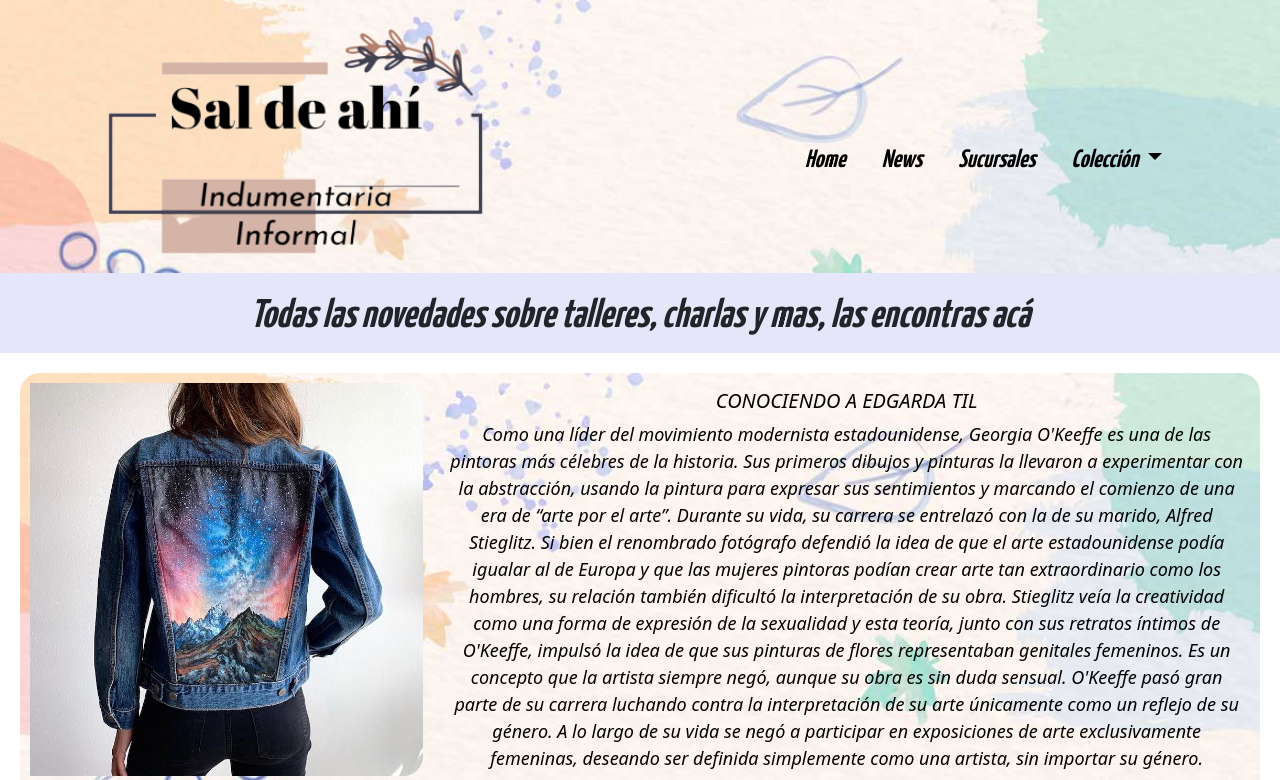
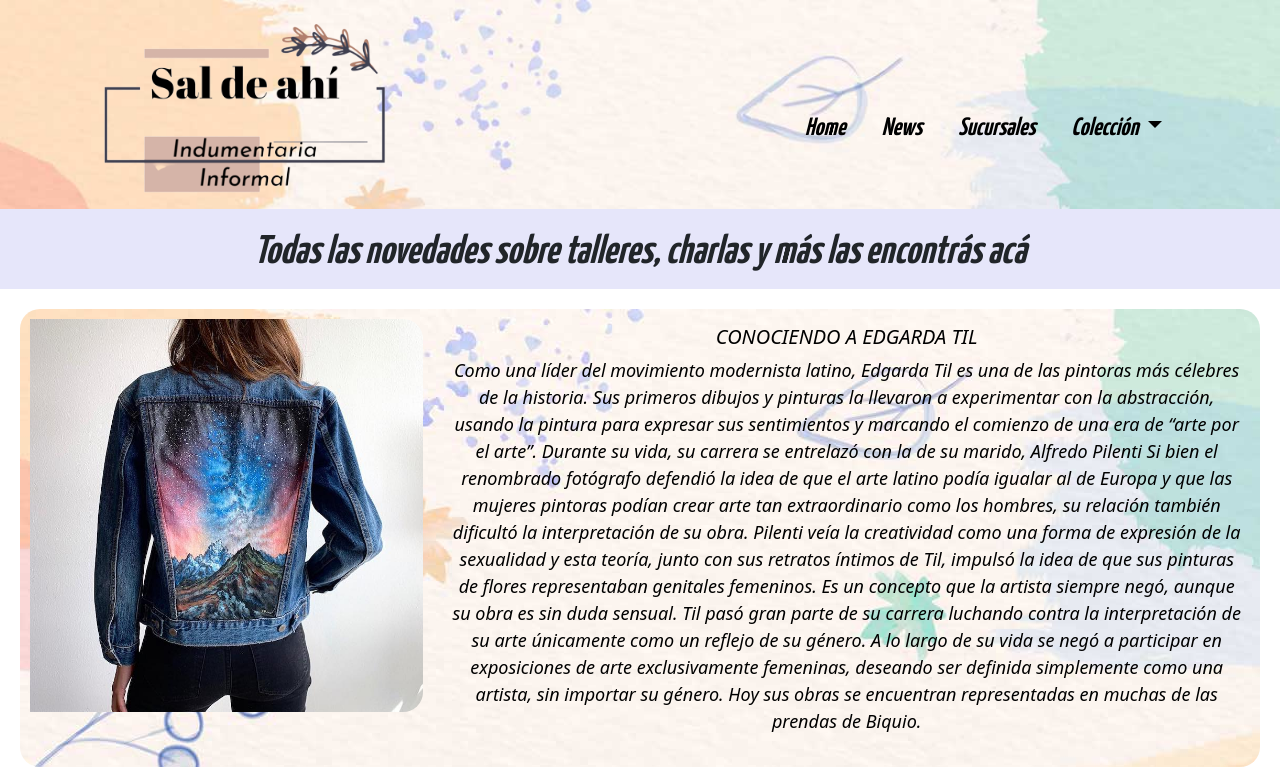
Before and after one commit to adromussi/saldeahi-indumentariainformal, a website: page secciones/news.html in a window 1280 px wide. Shown: the top 780 px of the page. Drawn offline with nearby package versions, Linux system fonts and the light colour scheme; a web font is replaced by a local one.

Commit message:
correccion ortografica

```diff
--- a/scss/componentes/_header.scss
+++ b/scss/componentes/_header.scss
@@ -14,8 +14,8 @@
 
         .logo1 {
             margin-left: 10px;
-            width: 80%;
-            height: 80%;
+            width: 60%;
+            height: 60%;
         }
         .menu {
             margin-left: 200px;
@@ -107,8 +107,8 @@
 /*MEDIAS*/
 @media only screen and (min-width: 1200px) {
     .logo1{
-        width: 90%;
-        height: 90%;
+        width:60%;
+        height: 60%;
         margin-right: 100px;
     }
 
@@ -120,23 +120,36 @@
        font-size: 5px;
 
     }
+    .logo{
+        width: 50px;
+        height: 50px;
+
+    }
 
 }
 @media only screen and (min-width: 768px){
 
 }
 @media only screen and (min-width: 576px){
+    .navbar{
+        background-image: none;
+        background-color: rosybrown;
+    }
 
     .logo{
-        width: 60px;
-        height: 60px;
+        width: 50px;
+        height: 50px;
 
     }
 }
 @media only screen and (min-width:360 px){
+    .navbar{
+        background-image: none;
+        background-color: rosybrown;
+    }
     .logo1{
-        width: 50px;
-        height: 50px;
+        width: 40px;
+        height: 40px;
         display: flex;
         justify-content:center ;
     }
--- a/secciones/news.html
+++ b/secciones/news.html
@@ -16,7 +16,7 @@
     <link href="https://cdn.jsdelivr.net/npm/bootstrap@5.1.0/dist/css/bootstrap.min.css" rel="stylesheet" integrity="sha384-KyZXEAg3QhqLMpG8r+8fhAXLRk2vvoC2f3B09zVXn8CA5QIVfZOJ3BCsw2P0p/We" crossorigin="anonymous">
     <!-- CSS -->
     <link rel="stylesheet" href="../css/style.css">
-    <title>News mensuales - No te pierdas ningun taller!!</title>
+
      <!-- fonts -->
      <link rel="preconnect" href="https://fonts.googleapis.com">
      <link rel="preconnect" href="https://fonts.gstatic.com" crossorigin>
@@ -27,6 +27,8 @@
      <link rel = "preconnect" href = "https://fonts.googleapis.com">
      <link rel = "preconnect" href = "https://fonts.gstatic.com" crossorigin>
     <link href = "https: //fonts.googleapis.com/css2? family = Montserrat: ital, wght @ 1,500 & display = swap "rel =" stylesheet ">
+
+    <title>News mensuales - No te pierdas ningun taller!!</title>
   </head>
 <body>
     <!-- PRINCIPIO HEADER -->
@@ -69,7 +71,7 @@
     <!-- FIN HEADER -->
     <!-- PRINCIPIO SECCION UNO-->
     <section class="section1">
-      <h1>Todas las novedades sobre talleres, charlas y mas, las encontras acá</h1>
+      <h1>Todas las novedades sobre talleres, charlas y más las encontrás acá</h1>
     </section>
     <!-- FIN SECCION UNO -->
     <!-- PRINCIPIO SECCION DOS -->
@@ -82,22 +84,23 @@
               <div class="col-md-8">
                 <div class="card-body texto">
                   <h5 class="card-title">CONOCIENDO A EDGARDA TIL</h5>
-                  <p class="card-text">Como una líder del movimiento modernista estadounidense,
-                         Georgia O'Keeffe es una de las pintoras más célebres de la historia.
+                  <p class="card-text">Como una líder del movimiento modernista latino,
+                         Edgarda Til es una de las pintoras más célebres de la historia.
                          Sus primeros dibujos y pinturas la llevaron a experimentar con la abstracción,
                          usando la pintura para expresar sus sentimientos y marcando el comienzo de una era de
                          “arte por el arte”. Durante su vida, su carrera se entrelazó con la de su marido,
-                         Alfred Stieglitz.
-                         Si bien el renombrado fotógrafo defendió la idea de que el arte estadounidense podía
+                         Alfredo Pilenti
+                         Si bien el renombrado fotógrafo defendió la idea de que el arte latino podía
                          igualar al de Europa y que las mujeres pintoras podían crear arte tan extraordinario
                          como los hombres, su relación también dificultó la interpretación de su obra.
-                         Stieglitz veía la creatividad como una forma de expresión de la sexualidad y
-                         esta teoría, junto con sus retratos íntimos de O'Keeffe, impulsó la idea de que sus
+                         Pilenti veía la creatividad como una forma de expresión de la sexualidad y
+                         esta teoría, junto con sus retratos íntimos de Til, impulsó la idea de que sus
                          pinturas de flores representaban genitales femeninos. Es un concepto que la artista
-                         siempre negó, aunque su obra es sin duda sensual. O'Keeffe pasó gran parte de su carrera
+                         siempre negó, aunque su obra es sin duda sensual. Til pasó gran parte de su carrera
                          luchando contra la interpretación de su arte únicamente como un reflejo de su género.
                          A lo largo de su vida se negó a participar en exposiciones de arte exclusivamente femeninas,
-                         deseando ser definida simplemente como una artista, sin importar su género.</p>
+                         deseando ser definida simplemente como una artista, sin importar su género.
+                         Hoy sus obras se encuentran representadas en muchas de las prendas de Biquio.</p>
                   <p class="card-text"><small class="text-muted"></small></p>
                 </div>
               </div>
@@ -121,10 +124,9 @@
                     “Primero partimos de una base, - comenta el artista - y luego ya elegimos materiales, texturas,
                     acabados y fornituras. Al final lo que vamos a hacer es como un styling de esas míticas botas de
                     montaña. En mi caso, por ejemplo, que voy a customizar y les voy a dar como un aire nuevo.”
-
-                        “Nosotros siempre pensamos que lo ideal es que el propio cliente siempre se haga su estilismo,
-                         que haga suya la colección y que adapte a su propia estética y a su propio mundo la colección
-                          que nosotros creamos, por eso es importante para nosotros el no genero.
+                    Nosotros siempre pensamos que lo ideal es que el propio cliente siempre se haga su estilismo,
+                    que haga suya la colección y que adapte a su propia estética y a su propio mundo la colección que
+                    nosotros creamos, por eso es importante para nosotros el no género.
                     Que seamos libres de elegir lo que queremos en todo momento.
                     </p>
                   <p class="card-text"><small class="text-muted"></small></p>
@@ -141,9 +143,9 @@
                 <div class="card-body texto">
                   <h5 class="card-title">NO TE PIERDAS LOS NUEVOS INGRESOS</h5>
                   <p class="card-text">
-                    Desde el proximo mes vas a encontar en todos nuestros locales, la coleccion completa de MENI-MENI.
-                    Todos los accesorios que nos venis pidiendo van a estar disponibles.
-                    Si todavia no los conoces, acercate a cualquier local y los vas a encontar.
+                    Desde el próximo mes vas a encontrar en todos nuestros locales, la colección completa de MENI-MENI.
+                    Todos los accesorios que nos venís pidiendo van a estar disponibles.
+                    Si todavía no los conoces, acércate a cualquier local y los vas a encontrar.
                   </p>
                   <p class="card-text"><small class="text-muted"></small></p>
                 </div>
@@ -154,7 +156,7 @@
     <!-- FIN SEGUNDA SECCION -->
     <!-- PRINCIPIO FOOTER -->
     <footer class="finpag">
-      <h3>Comparti con nostros tu experiancia en Sal de Ahi!!</h3>
+      <h3>¡Compartí con nosotros tu experiencia en Sal de Ahí!</h3>
       <div>
             <img src="../imagenes/facebook.png" alt="ingreso facebook" class="redes">
             <img src="../imagenes/instagram.png" alt="ingreso instagram" class="redes">
```
Also changed, not shown: index.html (+3 -3 lines), secciones/sucursales.html (+3 -3 lines), css/style.css, imagenes/favicon.ico (added), imagenes/hoja.png (added), 2 other files. Lines whose indentation alone changed are shown as unchanged.
